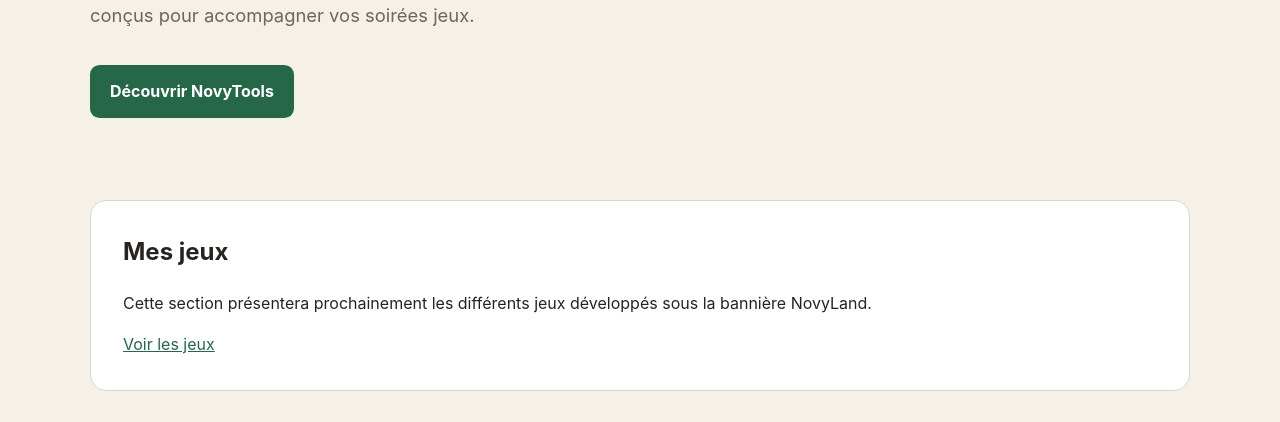
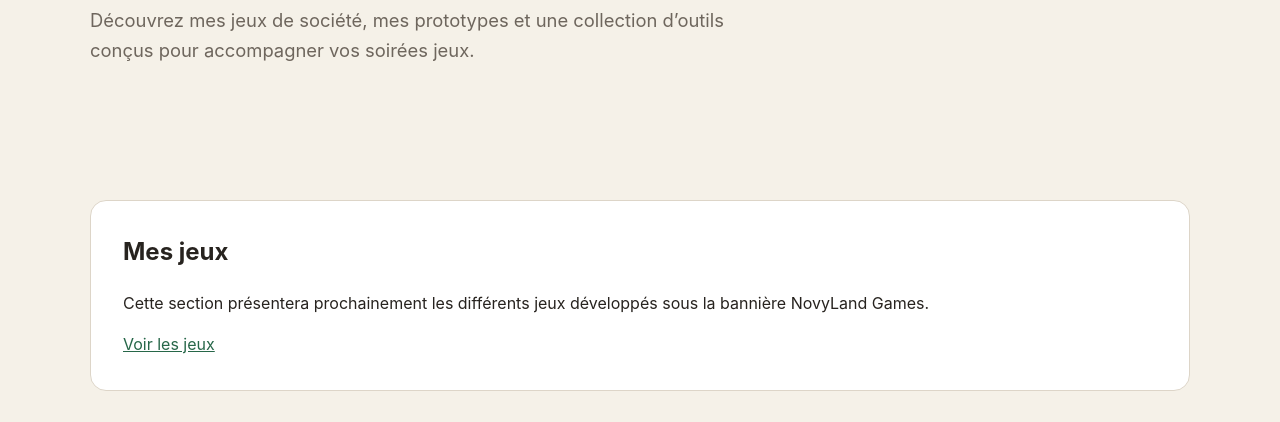
Before and after one commit to novyland-cmd/novyland-cmd.github.io, a plain HTML site: page index.html in a window 1280 px wide. Shown: the part 355-777 px from the top of the page. Drawn offline with Linux system fonts and the light colour scheme.

Commit message:
ajuste la page d,acceuil

```diff
--- a/index.html
+++ b/index.html
@@ -18,15 +18,12 @@
                 Découvrez mes jeux de société, mes prototypes et une collection
                 d’outils conçus pour accompagner vos soirées jeux.
             </p>
-<a class="button" href="#novytools">
-                Découvrir NovyTools
-            </a>
 </section>
 <section class="content-section" id="jeux">
 <h2>Mes jeux</h2>
 <p>
                 Cette section présentera prochainement les différents jeux
-                développés sous la bannière NovyLand.
+                développés sous la bannière NovyLand Games.
             </p>
 <a href="jeux/">Voir les jeux</a>
 </section>
```
Also changed, not shown: 1 other file.
